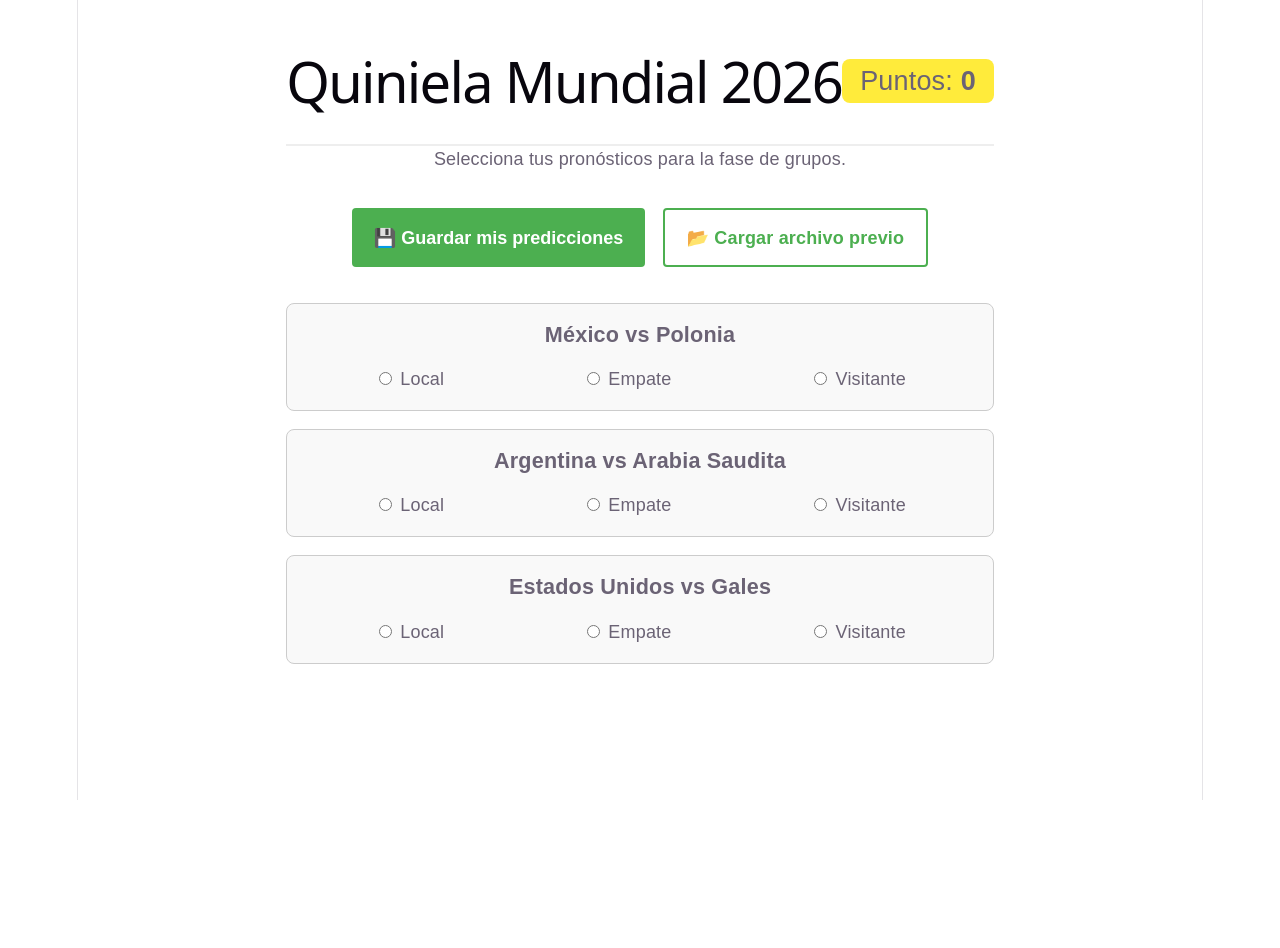
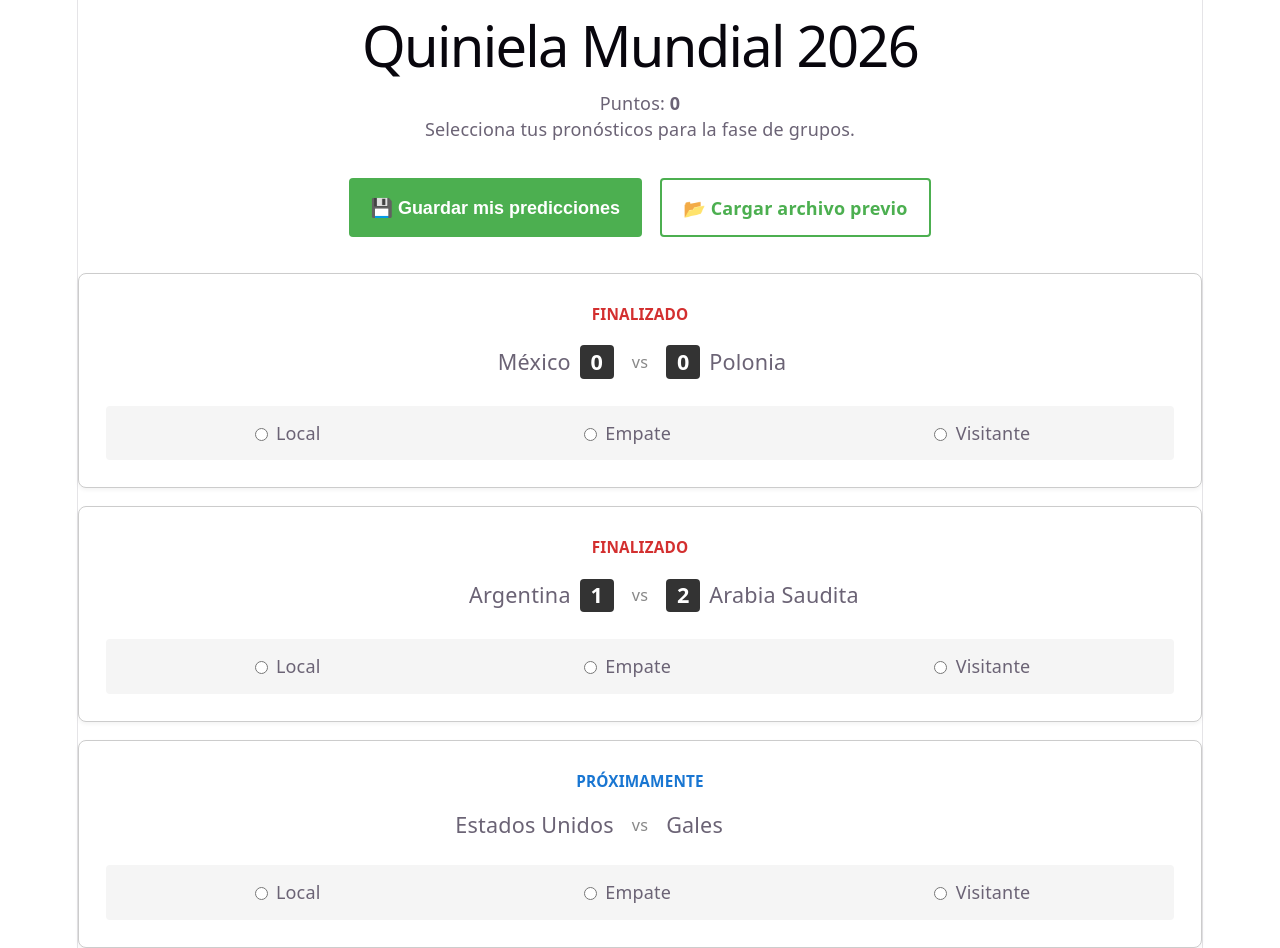
Before and after one commit to CorderoRicardo/quiniela-mundial, a Vue app: page / in a window 1280 px wide. Before the commit the page ends 800 px from the top, so only its background shows below. Built offline with nearby package versions, Linux system fonts and the light colour scheme.

Commit message:
Mod: layout and architecture adjusted - mockdata adjusted as contract for future netlify function - layout adjusted to apply metadata into the layout

```diff
--- a/src/App.vue
+++ b/src/App.vue
@@ -3,36 +3,57 @@ import { ref, reactive, computed } from 'vue'
 import MatchList from './components/MatchList.vue'
 import ActionPanel from './components/ActionPanel.vue'
 
-// 1. Partidos a mostrar
-const matches = ref([
-  { id: 1, local: 'México', visitor: 'Polonia' },
-  { id: 2, local: 'Argentina', visitor: 'Arabia Saudita' },
-  { id: 3, local: 'Estados Unidos', visitor: 'Gales' }
-])
-
-// 2. Resultados reales simulados (Lo que vendrá de tu Netlify Function en la Fase 1)
-const realResults = ref({
-  1: 'Empate',
-  2: 'Visitante',
-  3: 'Empate'
+// Mock data: Contrato de la futura Netlify Function
+const matchesData = ref({
+  "1": {
+    "match_name": "MEX_vs_POL",
+    "timestamp": 1782259200,
+    "home_team": "México",
+    "away_team": "Polonia",
+    "home_goals": 0,
+    "away_goals": 0,
+    "status": "FINISHED",
+    "result": "Empate"
+  },
+  "2": {
+    "match_name": "ARG_vs_KSA",
+    "timestamp": 1782345600,
+    "home_team": "Argentina",
+    "away_team": "Arabia Saudita",
+    "home_goals": 1,
+    "away_goals": 2,
+    "status": "FINISHED",
+    "result": "Visitante"
+  },
+  "3": {
+    "match_name": "USA_vs_WAL",
+    "timestamp": 1782432000,
+    "home_team": "Estados Unidos",
+    "away_team": "Gales",
+    "home_goals": null,
+    "away_goals": null,
+    "status": "SCHEDULED",
+    "result": null
+  }
 })
 
-// 3. Estado de las predicciones del usuario
+// Estado de las predicciones del usuario
 const userPredictions = reactive({})
 
-// 4. Lógica de cálculo automático
+// Lógica de cálculo automático ajustada
 const totalScore = computed(() => {
   let points = 0
   for (const matchId in userPredictions) {
-    // Si la predicción coincide con el resultado real, sumamos 1 punto
-    if (userPredictions[matchId] === realResults.value[matchId]) {
+    const match = matchesData.value[matchId]
+    // Solo otorgamos puntos si el partido ya finalizó y la predicción es correcta
+    if (match && match.status === 'FINISHED' && userPredictions[matchId] === match.result) {
       points++
     }
   }
   return points
 })
 
-// 5. Manejadores de eventos
+// Manejadores de eventos
 const handlePredictionUpdate = ({ matchId, prediction }) => {
   userPredictions[matchId] = prediction
 }
@@ -51,7 +72,6 @@ const exportJSON = () => {
 }
 
 const importJSON = (importedData) => {
-  // Limpiamos las predicciones actuales y asignamos las nuevas
   for (const key in userPredictions) delete userPredictions[key]
   Object.assign(userPredictions, importedData)
   alert('¡Predicciones cargadas con éxito!')
@@ -75,33 +95,9 @@ const importJSON = (importedData) => {
     />
 
     <MatchList
-      :matches="matches"
+      :matches="matchesData"
       :predictions="userPredictions"
       @update-prediction="handlePredictionUpdate"
     />
   </main>
 </template>
-
-<style scoped>
-.container {
-  max-width: 800px;
-  margin: 0 auto;
-  padding: 2rem;
-  font-family: sans-serif;
-}
-
-.header {
-  display: flex;
-  justify-content: space-between;
-  align-items: center;
-  border-bottom: 2px solid #eee;
-  padding-bottom: 1rem;
-}
-
-.score-board {
-  font-size: 1.5rem;
-  background-color: #ffeb3b;
-  padding: 0.5rem 1rem;
-  border-radius: 8px;
-}
-</style>
--- a/src/components/MatchCard.vue
+++ b/src/components/MatchCard.vue
@@ -2,6 +2,10 @@
 import { ref, watch } from 'vue'
 
 const props = defineProps({
+  matchId: {
+    type: [String, Number],
+    required: true
+  },
   match: {
     type: Object,
     required: true
@@ -14,17 +18,15 @@ const props = defineProps({
 
 const emit = defineEmits(['selection-changed'])
 
-// Inicializamos la selección con el valor de la prop (si existe)
 const selectedOption = ref(props.currentPrediction)
 
-// Vigilamos si la prop cambia (ej. cuando se carga un JSON) para actualizar la UI
 watch(() => props.currentPrediction, (newValue) => {
   selectedOption.value = newValue || ''
 })
 
 const onSelection = () => {
   emit('selection-changed', {
-    matchId: props.match.id,
+    matchId: props.matchId,
     prediction: selectedOption.value
   })
 }
@@ -32,37 +34,46 @@ const onSelection = () => {
 
 <template>
   <div class="match-card">
+    <div class="match-header">
+      <span class="status finished" v-if="match.status === 'FINISHED'">Finalizado</span>
+      <span class="status scheduled" v-else>Próximamente</span>
+    </div>
+
     <div class="teams">
-      <span>{{ match.local }}</span>
-      <span> vs </span>
-      <span>{{ match.visitor }}</span>
+      <div class="team">
+        <span class="name">{{ match.home_team }}</span>
+        <span class="score" v-if="match.status === 'FINISHED'">{{ match.home_goals }}</span>
+      </div>
+      <span class="vs">vs</span>
+      <div class="team">
+        <span class="score" v-if="match.status === 'FINISHED'">{{ match.away_goals }}</span>
+        <span class="name">{{ match.away_team }}</span>
+      </div>
     </div>
 
     <div class="options">
       <label>
         <input
           type="radio"
-          :name="`match-${match.id}`"
+          :name="`match-${matchId}`"
           value="Local"
           v-model="selectedOption"
           @change="onSelection"
         > Local
       </label>
-
       <label>
         <input
           type="radio"
-          :name="`match-${match.id}`"
+          :name="`match-${matchId}`"
           value="Empate"
           v-model="selectedOption"
           @change="onSelection"
         > Empate
       </label>
-
       <label>
         <input
           type="radio"
-          :name="`match-${match.id}`"
+          :name="`match-${matchId}`"
           value="Visitante"
           v-model="selectedOption"
           @change="onSelection"
@@ -75,24 +86,67 @@ const onSelection = () => {
 <style scoped>
 .match-card {
   border: 1px solid #ccc;
-  padding: 1rem;
+  padding: 1.5rem;
   border-radius: 8px;
-  background-color: #f9f9f9;
+  background-color: #fff;
+  box-shadow: 0 2px 4px rgba(0,0,0,0.05);
 }
 
+.match-header {
+  text-align: center;
+  margin-bottom: 1rem;
+  font-size: 0.85rem;
+  font-weight: bold;
+  text-transform: uppercase;
+}
+
+.status.finished { color: #d32f2f; }
+.status.scheduled { color: #1976d2; }
+
 .teams {
+  display: flex;
+  justify-content: space-between;
+  align-items: center;
+  margin-bottom: 1.5rem;
+  font-size: 1.2rem;
+}
+
+.team {
+  display: flex;
+  align-items: center;
+  gap: 0.5rem;
+  flex: 1;
+}
+
+.team:first-child { justify-content: flex-end; }
+.team:last-child { justify-content: flex-start; }
+
+.score {
+  background-color: #333;
+  color: white;
+  padding: 0.2rem 0.6rem;
+  border-radius: 4px;
   font-weight: bold;
-  font-size: 1.2rem;
-  margin-bottom: 1rem;
-  text-align: center;
+}
+
+.vs {
+  color: #888;
+  font-size: 0.9rem;
+  margin: 0 1rem;
 }
 
 .options {
   display: flex;
   justify-content: space-around;
+  background-color: #f5f5f5;
+  padding: 0.8rem;
+  border-radius: 4px;
 }
 
 label {
   cursor: pointer;
+  display: flex;
+  align-items: center;
+  gap: 0.3rem;
 }
 </style>
--- a/src/components/MatchList.vue
+++ b/src/components/MatchList.vue
@@ -3,7 +3,7 @@ import MatchCard from './MatchCard.vue'
 
 defineProps({
   matches: {
-    type: Array,
+    type: Object, // Cambiado de Array a Object
     required: true
   },
   predictions: {
@@ -22,10 +22,11 @@ const forwardPrediction = (data) => {
 <template>
   <div class="match-list">
     <MatchCard
-      v-for="match in matches"
-      :key="match.id"
+      v-for="(match, id) in matches"
+      :key="id"
+      :match-id="id"
       :match="match"
-      :current-prediction="predictions[match.id]"
+      :current-prediction="predictions[id]"
       @selection-changed="forwardPrediction"
     />
   </div>
```
